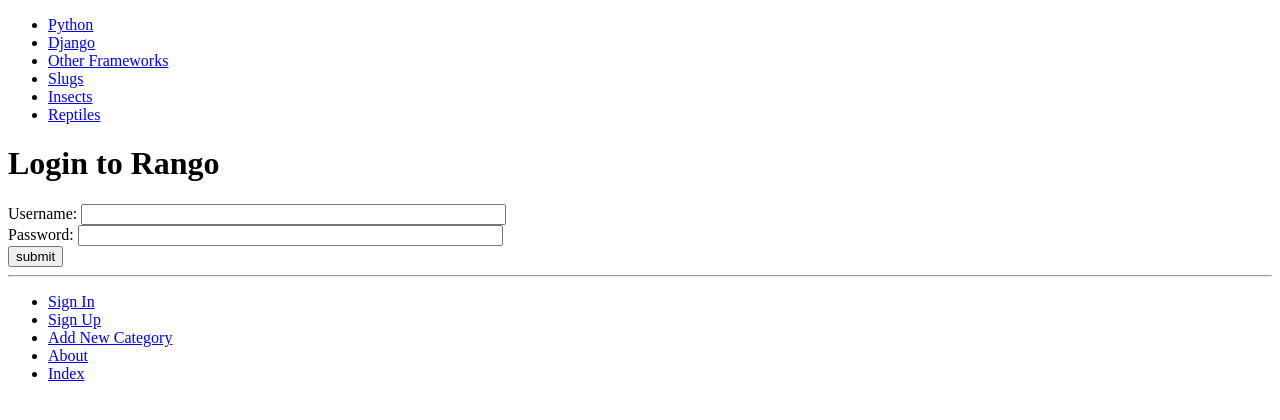
After one commit to mjwalker2299/tango_with_django_project, a Django app: page /rango/login/ in a window 1280 px wide. The commit adds this page. Shown: the top 420 px of the page. Run offline with Django 3.2, Linux system fonts and the light colour scheme; data comes from the database, SQL or seed files in the repository; both versions use the stored data as it was after the commit.

Commit message:
Chapter 9 + exercises completed

```diff
--- a/rango/admin.py
+++ b/rango/admin.py
@@ -1,5 +1,5 @@
 from django.contrib import admin
-from rango.models import Category, Page
+from rango.models import Category, Page, UserProfile
 
 
 class PageAdmin(admin.ModelAdmin):
@@ -11,3 +11,4 @@ class CategoryAdmin(admin.ModelAdmin):
 # Register your models here.
 admin.site.register(Category, CategoryAdmin)
 admin.site.register(Page, PageAdmin)
+admin.site.register(UserProfile)
--- a/rango/models.py
+++ b/rango/models.py
@@ -1,5 +1,6 @@
 from django.db import models
 from django.template.defaultfilters import slugify
+from django.contrib.auth.models import User
 
 # Create your models here.
 
@@ -27,3 +28,12 @@ class Page(models.Model):
 
     def __str__(self):
         return self.title
+
+class UserProfile(models.Model):
+    user = models.OneToOneField(User)
+
+    website = models.URLField(blank=True)
+    picture = models.ImageField(upload_to='profile_images', blank=True)
+
+    def __str__(self):
+        return self.user.username
--- a/rango/urls.py
+++ b/rango/urls.py
@@ -7,5 +7,9 @@ urlpatterns = [
     url(r'^about/$', views.about, name = 'about'),
     url(r'^add_category/$', views.add_category, name = 'add_category'),
     url(r'^category/(?P<category_name_slug>[\w\-]+)/add_page/$', views.add_page, name = 'add_page'),
-    url(r'^category/(?P<category_name_slug>[\w\-]+)/$', views.show_category, name = 'show_category')
+    url(r'^category/(?P<category_name_slug>[\w\-]+)/$', views.show_category, name = 'show_category'),
+    url(r'^register/$', views.register, name='register'),
+    url(r'^login/$', views.user_login, name='login'),
+    url(r'^restricted/', views.restricted, name='restricted'),
+    url(r'^logout/$', views.user_logout, name='logout'),
 ]
--- a/rango/views.py
+++ b/rango/views.py
@@ -1,7 +1,11 @@
 from django.shortcuts import render
-from django.http import HttpResponse
+from django.contrib.auth import authenticate, login, logout
+from django.contrib.auth.models import User
+from django.contrib.auth.decorators import login_required
+from django.http import HttpResponseRedirect, HttpResponse
+from django.core.urlresolvers import reverse
 from rango.models import Category, Page
-from rango.forms import CategoryForm, PageForm
+from rango.forms import CategoryForm, PageForm, UserForm, UserProfileForm
 
 def index(request):
     category_list = Category.objects.order_by('-likes')[:5]
@@ -29,6 +33,7 @@ def show_category(request, category_name_slug):
 
     return render(request, 'rango/category.html', context=context_dict)
 
+@login_required
 def add_category(request):
     form = CategoryForm()
 
@@ -43,6 +48,7 @@ def add_category(request):
 
     return render(request, 'rango/add_category.html', context={'form': form})
 
+@login_required
 def add_page(request, category_name_slug):
     try:
         category = Category.objects.get(slug=category_name_slug)
@@ -63,3 +69,62 @@ def add_page(request, category_name_slug):
             print(form.errors)
 
     return render(request, 'rango/add_page.html', context={'form': form, 'category':category})
+
+def register(request):
+    registered = False
+    if request.method == 'POST':
+        user_form = UserForm(data=request.POST)
+        profile_form = UserProfileForm(data=request.POST)
+
+        if user_form.is_valid() and profile_form.is_valid():
+            user = user_form.save()
+            user.set_password(user.password)
+            user.save()
+
+            profile = profile_form.save(commit=False)
+            profile.user = user
+
+            if 'picture' in request.FILES:
+                profile.picture = request.FILES['picture']
+
+            profile.save()
+            registered = True
+        else:
+            print(user_form.errors, profile_form.errors)
+    else:
+        user_form = UserForm()
+        profile_form = UserProfileForm()
+
+    return render(request, 'rango/register.html', {'user_form': user_form, 'profile_form': profile_form, 'registered':registered})
+
+def user_login(request):
+    if request.method == 'POST':
+        username = request.POST.get('username')
+        password = request.POST.get('password')
+
+        user = authenticate(username=username, password=password)
+        if user:
+            if user.is_active:
+                login(request, user)
+                return HttpResponseRedirect(reverse('index'))
+            else:
+                return HttpResponse("Your Rango account is disabled.")
+        else:
+            try:
+                User.objects.get(username=username)
+                print("Invalid Password {1} for Username {0}".format(username, password))
+                return HttpResponse("Invalid password supplied for that username.")
+            except User.DoesNotExist:
+                print("Invalid Username: {0}".format(username))
+                return HttpResponse("That username does not exist.")
+    else:
+        return render(request, 'rango/login.html', {})
+
+@login_required
+def restricted(request):
+    return render(request, 'rango/restricted.html', {})
+
+@login_required
+def user_logout(request):
+    logout(request)
+    return HttpResponseRedirect(reverse('index'))
--- a/templates/rango/base.html
+++ b/templates/rango/base.html
@@ -24,6 +24,13 @@
 		<hr />
 		<div>
 			<ul>
+			{% if user.is_authenticated %}
+				<li><a href="{% url 'restricted' %}">Restricted Page</a></li>
+				<li><a href="{% url 'logout' %}">Logout</a></li>
+			{% else %}
+				<li><a href="{% url 'login' %}">Sign In</a></li>
+				<li><a href="{% url 'register' %}">Sign Up</a></li>
+			{% endif %}
 				<li><a href="{% url 'add_category' %}">Add New Category</a></li>
 				<li><a href="{% url 'about' %}">About</a></li>
 				<li><a href="{% url 'index' %}">Index</a></li>
--- a/templates/rango/category.html
+++ b/templates/rango/category.html
@@ -18,7 +18,9 @@
 		{% else %}
 			<strong>No pages currently in category.</strong>
 		{% endif %}
-		<a href="{% url 'add_page' category.slug %}">Add Page</a><br />
+		{% if user.is_authenticated %}
+			<a href="{% url 'add_page' category.slug %}">Add Page</a><br />
+		{% endif %}
 	{% else %}
 		The specified category does not exist!
 	{% endif %}
--- /dev/null
+++ b/templates/rango/login.html
@@ -0,0 +1,18 @@
+{% extends 'rango/base.html' %}
+{% load staticfiles %}
+
+{% block title_block %}
+	Login
+{% endblock %}
+
+{% block body_block %}
+	<h1>Login to Rango</h1>
+	<form id="login_form" method="post" action="{% url 'login' %}">
+		{% csrf_token %}
+		Username: <input type="text" name="username" value = "" size="50" />
+		<br />
+		Password: <input type="password" name="password" value="" size="50" />
+		<br />
+		<input type="submit" value="submit" />
+	</form>
+{% endblock %}
```
Also changed, not shown: rango/forms.py (+14 -1 lines), tango_with_django_project/settings.py (+12 -0 lines), templates/rango/index.html (+7 -1 lines), templates/rango/register.html (added, +25 -0 lines), templates/rango/restricted.html (added, +10 -0 lines), db.sqlite3, media/profile_images/jellyfish.jpg (added), media/profile_images/jellyfish_pZWzoiT.jpg (added), rango/migrations/0005_userprofile.py (added).
